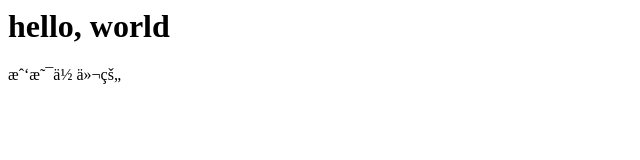
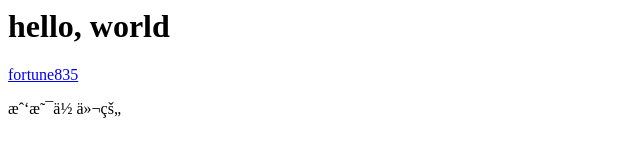
Before and after one commit to fortune835/fortune.github.io, a plain HTML site: page index.html in a window 1280 px wide. Shown: the whole page, without its empty margins (0-640 px from the left). Drawn offline with Linux system fonts and the light colour scheme.

Commit message:
Update index.html

```diff
--- a/index.html
+++ b/index.html
@@ -6,6 +6,7 @@
 	<body>
 		<h1>hello, world</h1>
 		<h2></h2>
+                <a href='https://github.com/fortune835'>fortune835<a>
 		<div>
 			<p>我是你们的<br><h3></h3></p>
 		</div>
```
